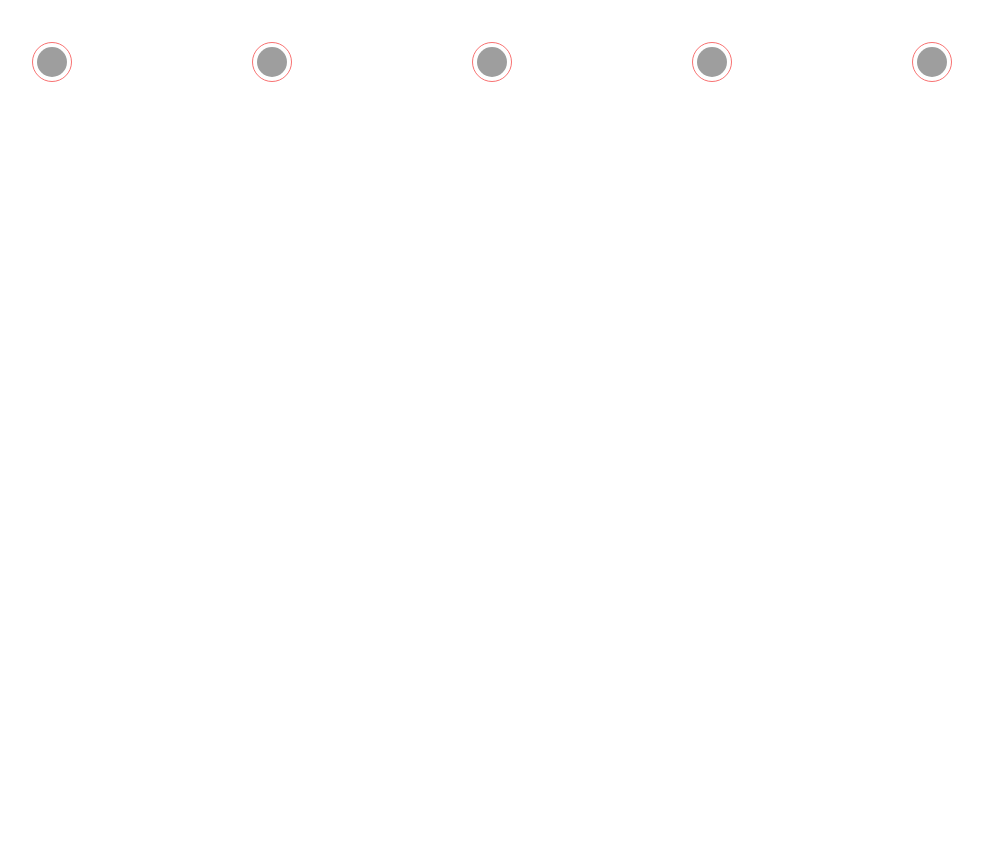
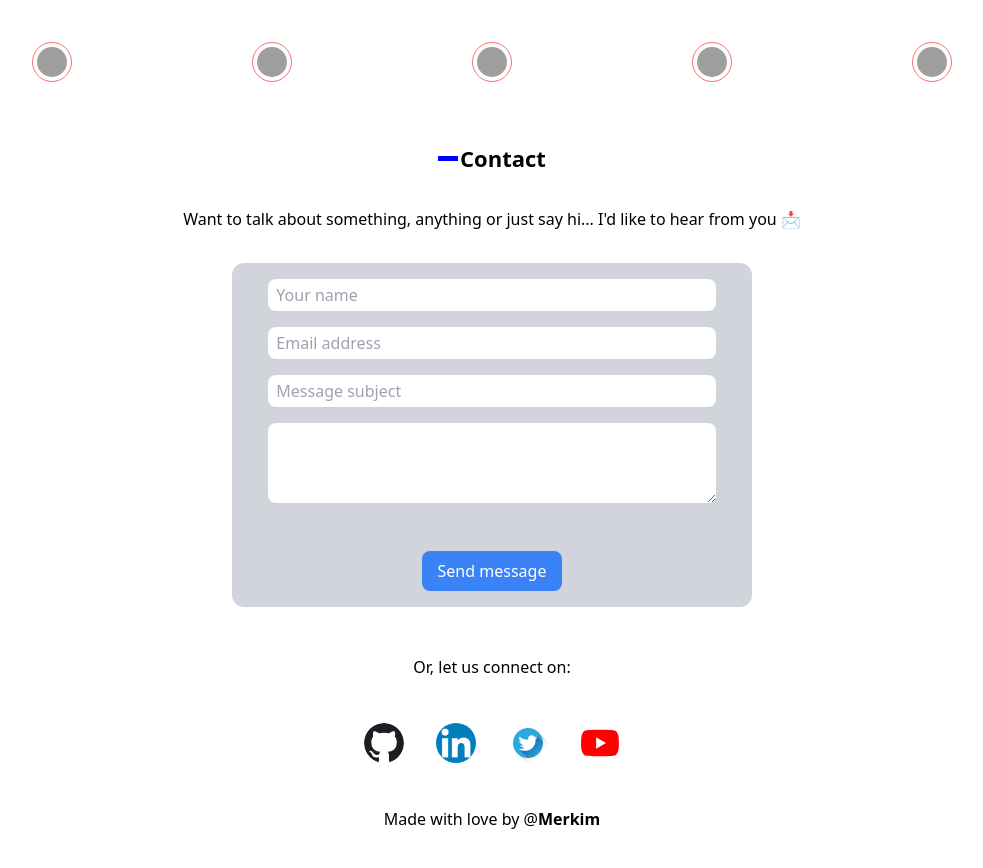
Before and after one commit to Merdi-kim/portfolio-v2, a Next.js app: page / in a window 1280 px wide. Shown: the part 2620-3488 px from the top of the page, without its empty margins (148-1131 px from the left). Before the commit the page ends 2746 px from the top, so only its background shows below. Built offline with nearby package versions, Linux system fonts and the light colour scheme; grey boxes are pictures that could not be loaded.

Commit message:
add contact section

```diff
--- /dev/null
+++ b/components/sections/Contact/index.tsx
@@ -0,0 +1,55 @@
+import React from 'react';
+import { linksToSocials } from '../../../data/data';
+import SocialLinkCard from '../../cards/SocialLinkCard';
+import TitleCard from '../../cards/TitleCard';
+
+function Contact() {
+  const inputStyle =
+    'h-8 w-11/12 mb-4 rounded-lg border-none outline-none pl-2';
+
+  return (
+    <div className="flex flex-col items-center p-4">
+      <TitleCard text="Contact" />
+      <p className="mt-4 mb-8">
+        Want to talk about something, anything or just say hi... I'd like to
+        hear from you 📩{' '}
+      </p>
+      <form className="flex flex-col items-center w-full p-4 rounded-xl sm:w-10/12 md:w-1/2 lg:w-5/12 bg-gray-300">
+        <input type="text" placeholder="Your name" className={inputStyle} />
+        <input
+          type="email"
+          placeholder="Email address"
+          className={inputStyle}
+        />
+        <input
+          type="text"
+          placeholder="Message subject"
+          className={inputStyle}
+        />
+        <textarea
+          placeholder=""
+          className="min-h-[5rem] w-11/12 mb-4 rounded-lg border-none outline-none p-2"
+        />
+        <button
+          type="submit"
+          className="bg-blue-500 text-white rounded-lg px-4 py-2 mt-8"
+        >
+          Send message
+        </button>
+      </form>
+      <div className="my-12 text-center">
+        <p>Or, let us connect on:</p>
+        <div className="flex justify-center items-center h-32">
+          {linksToSocials.map(({ link, image }) => (
+            <SocialLinkCard link={link} image={image} />
+          ))}
+        </div>
+        <p>
+          Made with love by @<span className="font-bold">Merkim</span>
+        </p>
+      </div>
+    </div>
+  );
+}
+
+export default Contact;
--- a/pages/index.tsx
+++ b/pages/index.tsx
@@ -1,5 +1,6 @@
 import type { NextPage } from 'next';
 import Head from 'next/head';
+import Contact from '../components/sections/Contact';
 import HeroBanner from '../components/sections/HeroBanner';
 import Languages from '../components/sections/Languages';
 import NavBar from '../components/sections/Navbar';
@@ -18,6 +19,7 @@ const Home: NextPage = () => {
       <Skills />
       <Projects />
       <Languages />
+      <Contact />
     </div>
   );
 };
```
